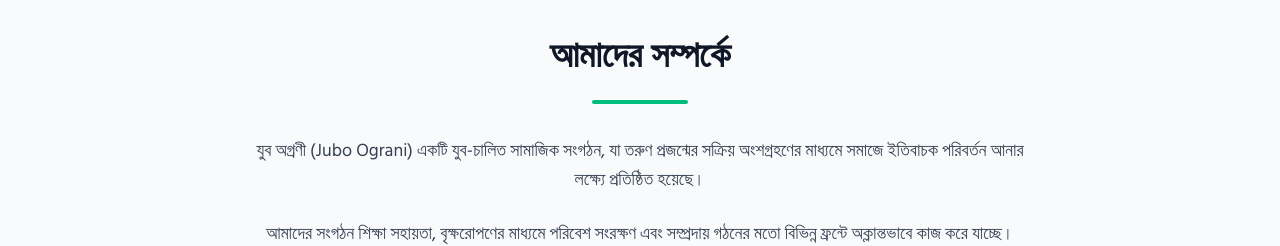
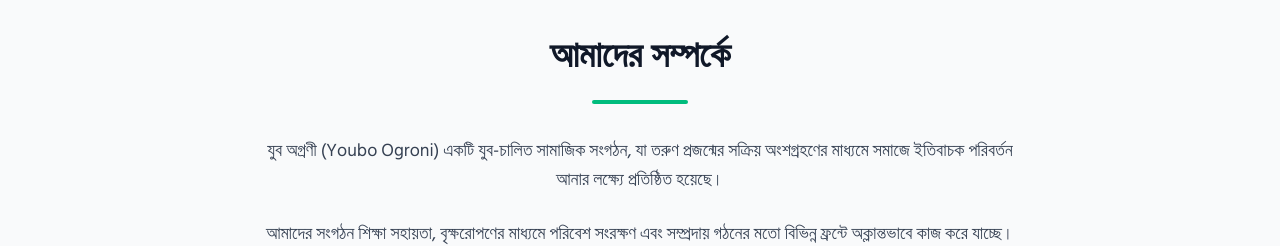
Before and after one commit to creatorshyamchand/Youbo-Ograni-, a React (Vite) app: page / in a window 1280 px wide. Shown: the part 780-1026 px from the top of the page. Built offline with nearby package versions, Linux system fonts and the light colour scheme; no server answers; the database is empty.

Commit message:
Fix typo in organization name in HeroAbout component

```diff
--- a/src/components/HeroAbout.tsx
+++ b/src/components/HeroAbout.tsx
@@ -55,7 +55,7 @@
           <h2 className="text-3xl md:text-4xl font-bold text-gray-900 mb-6">আমাদের সম্পর্কে</h2>
           <div className="w-24 h-1 bg-emerald-500 mx-auto rounded-full mb-8"></div>
           <p className="text-lg text-gray-700 mb-6 leading-relaxed">
-            যুব অগ্রণী (Jubo Ograni) একটি যুব-চালিত সামাজিক সংগঠন, যা তরুণ প্রজন্মের সক্রিয় অংশগ্রহণের মাধ্যমে সমাজে ইতিবাচক পরিবর্তন আনার লক্ষ্যে প্রতিষ্ঠিত হয়েছে।
+            যুব অগ্রণী (Youbo Ogroni) একটি যুব-চালিত সামাজিক সংগঠন, যা তরুণ প্রজন্মের সক্রিয় অংশগ্রহণের মাধ্যমে সমাজে ইতিবাচক পরিবর্তন আনার লক্ষ্যে প্রতিষ্ঠিত হয়েছে।
           </p>
           <p className="text-lg text-gray-700 leading-relaxed">
             আমাদের সংগঠন শিক্ষা সহায়তা, বৃক্ষরোপণের মাধ্যমে পরিবেশ সংরক্ষণ এবং সম্প্রদায় গঠনের মতো বিভিন্ন ফ্রন্টে অক্লান্তভাবে কাজ করে যাচ্ছে।
```
